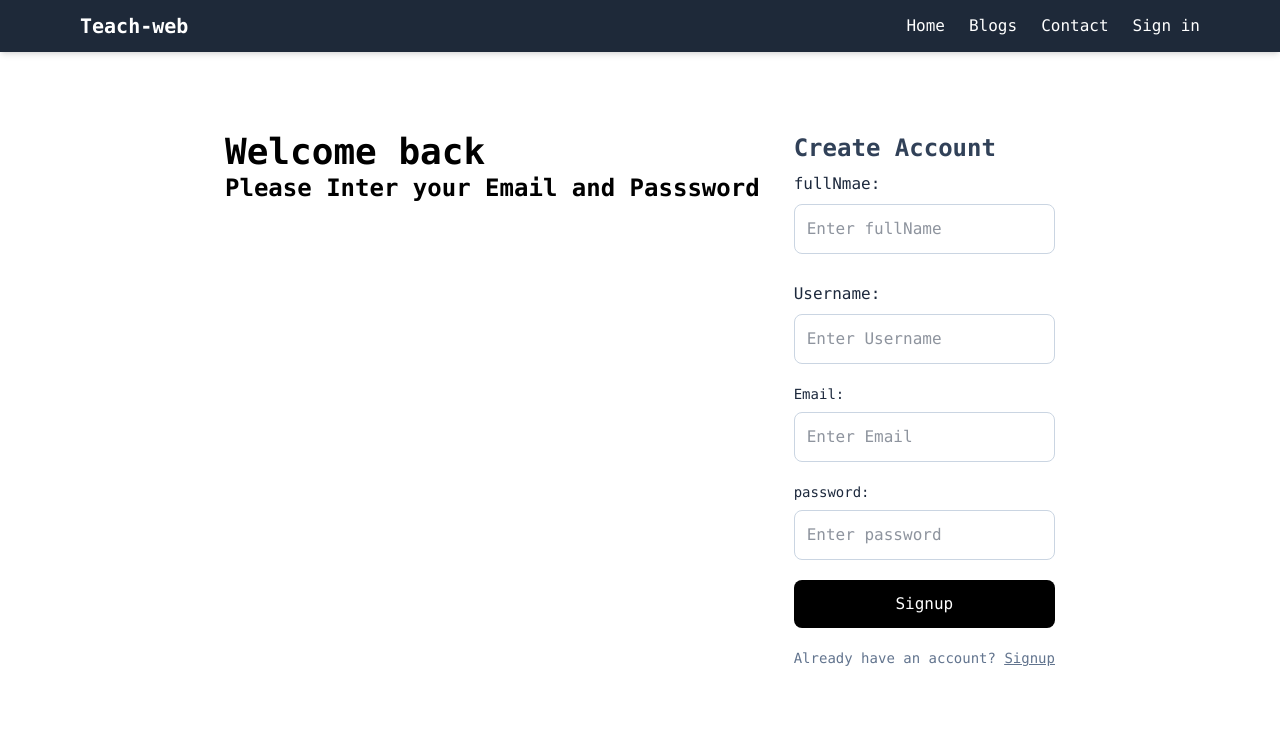
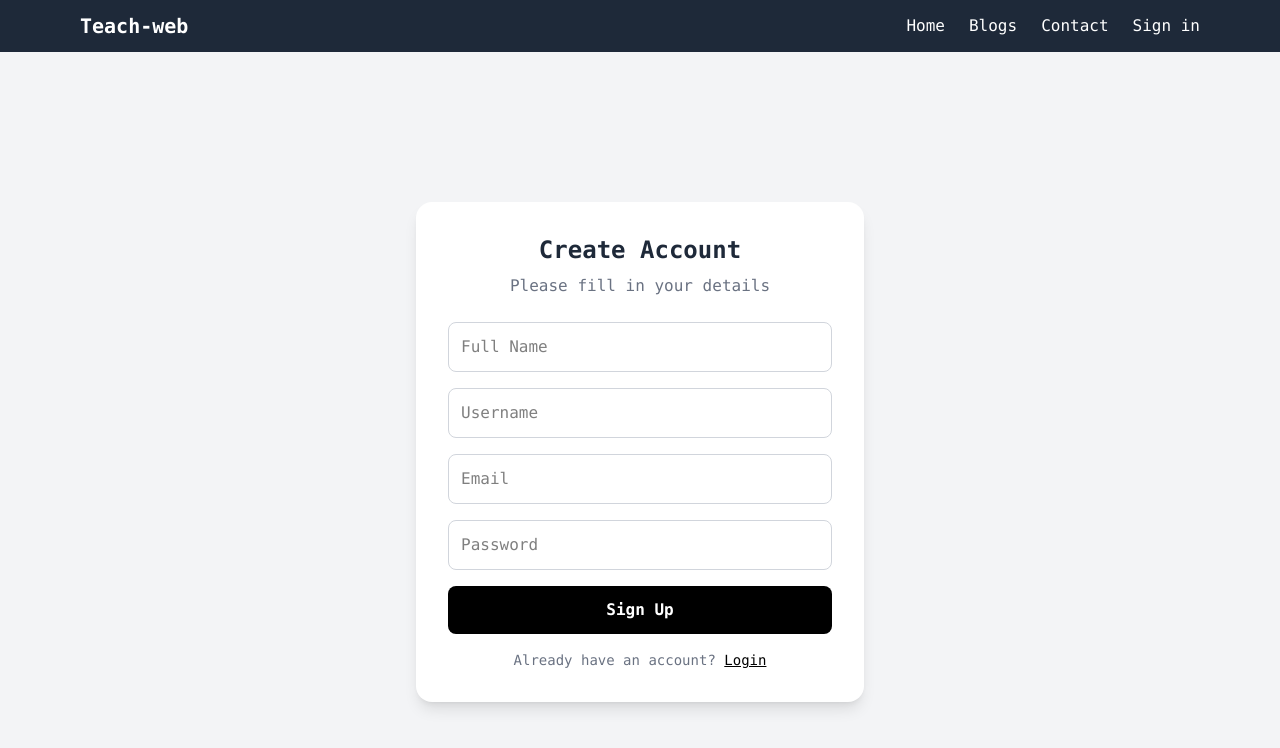
Before and after one commit to omar-abdi/Teach-blog-site, a React app in the folder frontend/: page /signup in a window 1280 px wide. Shown: the top 748 px of the page. Built offline with nearby package versions, Linux system fonts and the light colour scheme; the HTML template or start-up script is replaced by a standard one.

Commit message:
26.get currentuser

```diff
--- a/frontend/package.json
+++ b/frontend/package.json
@@ -16,6 +16,7 @@
     "react-dom": "^19.2.4",
     "react-redux": "^9.2.0",
     "react-router-dom": "^7.13.2",
+    "react-toastify": "^11.0.5",
     "tailwindcss": "^4.2.2"
   },
   "devDependencies": {
--- a/frontend/src/App.jsx
+++ b/frontend/src/App.jsx
@@ -10,9 +10,11 @@ import Dashbrod from './pages/Dashbrod'
 import Signup from './pages/Signup'
 import PostList from './pages/PostList'
 import Editpost from './pages/Editpost'
+import { useSelector } from 'react-redux'
 
 function App() {
-  const currentUser = false
+
+  const currentUser = useSelector((state)=> state.currentUser)
   return (
     <div className='font-mono'>
 
--- a/frontend/src/Components/Navbar.jsx
+++ b/frontend/src/Components/Navbar.jsx
@@ -1,9 +1,12 @@
 import { useState } from "react";
 import { Link } from "react-router-dom";
+import { useSelector } from 'react-redux'
+
+
 
  function Navbar() {
   const [open, setOpen] = useState(false);
-
+const currentUser = useSelector((state)=> state.currentUser)
   return (
     <nav className="bg-gray-800 text-white shadow-md">
       <div className="max-w-6xl mx-auto px-4 py-3 flex justify-between items-center">
@@ -15,7 +18,10 @@ import { Link } from "react-router-dom";
           <Link to="/">Home</Link>
           <Link to="/blogs">Blogs</Link>
           <Link to="/contact">Contact</Link>
-          <Link to="/login">Sign in</Link>
+          {!currentUser  ?   <Link to="/login">Sign in</Link>  : <Link to="/dash">Dashbroad</Link>
+
+        }
+
         </div>
 
         {/* Mobile Button */}
--- a/frontend/src/Redux/api/userSlice.js
+++ b/frontend/src/Redux/api/userSlice.js
@@ -1,4 +1,6 @@
 import { createSlice   , createAsyncThunk, isRejectedWithValue } from "@reduxjs/toolkit"
+import { ToastContainer, toast } from "react-toastify";
+import 'react-toastify/dist/ReactToastify.css'; //
 
 
 export const Login = createAsyncThunk("user/login" , async(userInfo , {rejectWithValue})=>{
@@ -29,9 +31,11 @@ body: JSON.stringify(userInfo)
     })
 const data = await res.json()
     if(!res.ok || data.error){
+
         return rejectWithValue(data.error || "Registration is failed")
     }
     return data
+      toast.success("Successfully Registered")
 })
 const getInitialState = ()=>{
     if(typeof window !== "undefined"){
--- a/frontend/src/pages/Signup.jsx
+++ b/frontend/src/pages/Signup.jsx
@@ -2,73 +2,105 @@ import React, { useState } from 'react'
 import { Link } from 'react-router-dom'
 import { Register } from '../Redux/api/userSlice'
 import { useDispatch } from 'react-redux'
+import { ToastContainer, toast } from "react-toastify";
+import 'react-toastify/dist/ReactToastify.css';
+
 function Signup() {
   const dispatch = useDispatch()
-  const [formData , setFormData] = useState({
-    username :"",
-    fullName : "",
-    email : "",
-    password : ""
+
+  const [formData, setFormData] = useState({
+    username: "",
+    fullName: "",
+    email: "",
+    password: ""
   })
-   const handleChanle = (e)=>{
+
+  const handleChange = (e) => {
     setFormData({
       ...formData,
       [e.target.name]: e.target.value
     })
   }
-    const handlSubmit =(e)=>{
+
+  const handleSubmit = (e) => {
+     if(!formData.username || !formData.password | !formData.email || formData.fullName){
+          toast.error("Please fail inputs")
+        }
     e.preventDefault()
     dispatch(Register(formData))
 
+     setFormData({
+      username: "",
+      password:""
+    })
   }
+
   return (
-    <div className='container  px-4 mx-auto max-w-4xl  overflow-hidden flex flex-col md:flex-row justify-around py-20'>
-      <div>
-        <h1 className='text-4xl font-bold  text-center md:text-left'>Welcome back </h1>
-        <p className='text-2xl font-bold  text-center md:text-left'>Please Inter your Email and Passsword</p>
-      </div>
-      <div>
-    <h1 className='text-2xl font-semibold  text-slate-700'>Create Account</h1>
-         <form  onSubmit={handlSubmit} className='text-slate-800 flex flex-col gap-5   text-slate-800' >
+    <div className="min-h-screen flex items-center justify-center bg-gray-100 px-4">
 
-            <div >
-                <label  className='block my-2'>fullNmae:</label>
-                <div>
-                    <input type="text"   name='fullName' value={formData.fullName} onChange={handleChanle} placeholder='Enter fullName' className='w-full p-3 border border-slate-300 rounded-lg focus:outline-none focus:ring-2 focus:ring-black transition'/>
+      {/* Card */}
+      <div className="w-full max-w-md bg-white p-8 rounded-2xl shadow-lg">
+
+        <h1 className="text-2xl font-bold text-gray-800 text-center mb-2">
+          Create Account
+        </h1>
+        <p className="text-center text-gray-500 mb-6">
+          Please fill in your details
+        </p>
+
+        <form onSubmit={handleSubmit} className="flex flex-col gap-4">
+
+          <input
+            type="text"
+            name="fullName"
+            value={formData.fullName}
+            onChange={handleChange}
+            placeholder="Full Name"
+            className="p-3 rounded-lg border border-gray-300 focus:outline-none focus:ring-2 focus:ring-black"
+          />
+
+          <input
+            type="text"
+            name="username"
+            value={formData.username}
+            onChange={handleChange}
+            placeholder="Username"
+            className="p-3 rounded-lg border border-gray-300 focus:outline-none focus:ring-2 focus:ring-black"
+          />
+
+          <input
+            type="email"
+            name="email"
+            value={formData.email}
+            onChange={handleChange}
+            placeholder="Email"
+            className="p-3 rounded-lg border border-gray-300 focus:outline-none focus:ring-2 focus:ring-black"
+          />
+
+          <input
+            type="password"
+            name="password"
+            value={formData.password}
+            onChange={handleChange}
+            placeholder="Password"
+            className="p-3 rounded-lg border border-gray-300 focus:outline-none focus:ring-2 focus:ring-black"
+          />
+
+          <button className="bg-black text-white font-semibold p-3 rounded-lg hover:bg-gray-800 transition">
+            Sign Up
+          </button>
+
+          <p className="text-center text-sm text-gray-500">
+            Already have an account?{" "}
+            <Link to="/login" className="text-black font-medium underline">
+              Login
+            </Link>
+          </p>
+
+        </form>
       </div>
 
-            </div>
-            <div >
-                <label  className='block my-2'>Username:</label>
-                <div>
-                    <input type="text"  name='username' value={formData.username} onChange={handleChanle}    placeholder='Enter Username' className='w-full p-3 border border-slate-300 rounded-lg focus:outline-none focus:ring-2 focus:ring-black transition'/>
-                </div>
-
-            </div>
-            <div >
-                <label  className='block mb-2 text-sm font-medium'>Email:</label>
-                <div>
-                    <input type="email" name='email' value={formData.email} onChange={handleChanle}   placeholder='Enter Email' className='w-full p-3 border border-slate-300 rounded-lg focus:outline-none focus:ring-2 focus:ring-black transition'/>
-                </div>
-
-            </div>
-            <div >
-                <label  className='block mb-2 text-sm font-medium'>password:</label>
-                <div>
-                    <input type="password" name='password' value={formData.password} onChange={handleChanle}   placeholder='Enter password' className='w-full p-3 border border-slate-300 rounded-lg focus:outline-none focus:ring-2 focus:ring-black transition'/>
-                </div>
-
-            </div>
-
-           <button className="bg-black text-white p-3 rounded-lg hover:bg-slate-800 transition">
-    Signup
-  </button>
-  <p className="text-center text-sm text-slate-500">
-Already  have an account? <span className="underline cursor-pointer"><Link to="/login">Signup</Link></span>
-  </p>
-         </form>
-
-      </div>
+      <ToastContainer />
     </div>
   )
 }
--- a/frontend/src/pages/Singin.jsx
+++ b/frontend/src/pages/Singin.jsx
@@ -1,61 +1,94 @@
 import React, { useState } from 'react'
-import  {Link} from "react-router-dom"
+import { Link } from "react-router-dom"
 import { Login } from '../Redux/api/userSlice'
 import { useDispatch } from 'react-redux'
-function Singin() {
+import { ToastContainer, toast } from "react-toastify";
+import 'react-toastify/dist/ReactToastify.css';
+
+function Signin() {
   const dispatch = useDispatch()
-  const [formData , setFormData] = useState({
-    username : "",
-    password : ""
+
+  const [formData, setFormData] = useState({
+    username: "",
+    password: ""
   })
 
-  const handleChanle = (e)=>{
+  const handleChange = (e) => {
     setFormData({
       ...formData,
       [e.target.name]: e.target.value
     })
   }
-  const handlSubmit =(e)=>{
-  e.preventDefault()
-  dispatch(Login(formData))
 
+  const handleSubmit = (e) => {
+    if(!formData.username || !formData.password){
+      toast.error("Please fail inputs")
+    }
+    e.preventDefault()
+    dispatch(Login(formData))
+    setFormData({
+      username: "",
+      password:""
+    })
   }
+
   return (
-    <div className='container  px-4 mx-auto max-w-4xl  overflow-hidden flex flex-col md:flex-row justify-around py-20'>
-      <div>
-        <h1 className='text-4xl font-bold  text-center md:text-left'>Welcome back </h1>
-        <p className='text-2xl font-bold  text-center md:text-left'>Please Inter your Email and Passsword</p>
+    <div className="min-h-screen flex items-center justify-center bg-gray-100 px-4">
+
+      {/* Card */}
+      <div className="w-full max-w-md bg-white p-8 rounded-2xl shadow-lg">
+
+        <h1 className="text-2xl font-bold text-gray-800 text-center mb-2">
+          Welcome Back
+        </h1>
+        <p className="text-center text-gray-500 mb-6">
+          Please enter your credentials
+        </p>
+
+        <form onSubmit={handleSubmit} className="flex flex-col gap-4">
+
+          {/* Username */}
+          <input
+            type="text"
+            name="username"
+            value={formData.username}
+            onChange={handleChange}
+            placeholder="Username"
+            className="p-3 rounded-lg border border-gray-300 focus:outline-none focus:ring-2 focus:ring-black"
+          />
+
+          {/* Password */}
+          <input
+            type="password"
+            name="password"
+            value={formData.password}
+            onChange={handleChange}
+            placeholder="Password"
+            className="p-3 rounded-lg border border-gray-300 focus:outline-none focus:ring-2 focus:ring-black"
+          />
+
+          {/* Button */}
+          <button
+            type="submit"
+            className="bg-black text-white font-semibold p-3 rounded-lg hover:bg-gray-800 transition"
+          >
+            Login
+          </button>
+
+          {/* Link */}
+          <p className="text-center text-sm text-gray-500">
+            Don't have an account?{" "}
+            <Link to="/signup" className="text-black font-medium underline">
+              Register
+            </Link>
+          </p>
+
+        </form>
       </div>
-      <div>
-    <h1 className='text-2xl font-semibold  text-slate-700'>Sing in</h1>
-         <form  onSubmit={handlSubmit} className='text-slate-800 flex flex-col gap-5   text-slate-800' >
 
-            <div >
-                <label  className='block my-2'>Username:</label>
-                <div>
-                    <input type="text"  name='username' value={formData.username} onChange={handleChanle} placeholder='Enter Username' className='w-full p-3 border border-slate-300 rounded-lg focus:outline-none focus:ring-2 focus:ring-black transition'/>
-                </div>
-
-            </div>
-            <div >
-                <label  className='block mb-2 text-sm font-medium'>password:</label>
-                <div>
-                    <input type="text" name='password' value={formData.password} onChange={handleChanle}   placeholder='Enter Username' className='w-full p-3 border border-slate-300 rounded-lg focus:outline-none focus:ring-2 focus:ring-black transition'/>
-                </div>
-
-            </div>
-
-           <button type='submit'    className="bg-black text-white p-3 rounded-lg hover:bg-slate-800 transition">
-    Signup
-  </button>
-  <p className="text-center text-sm text-slate-500">
-    Don't  have an account? <span className="underline cursor-pointer"><Link to="/signup">Register</Link></span>
-  </p>
-         </form>
-
-      </div>
+      <ToastContainer />
     </div>
   )
 }
 
-export default Singin
+export default Signin
```
Also changed, not shown: 1 other file (tests, documents, lock files or other folders). Lines whose indentation alone changed are shown as unchanged.
